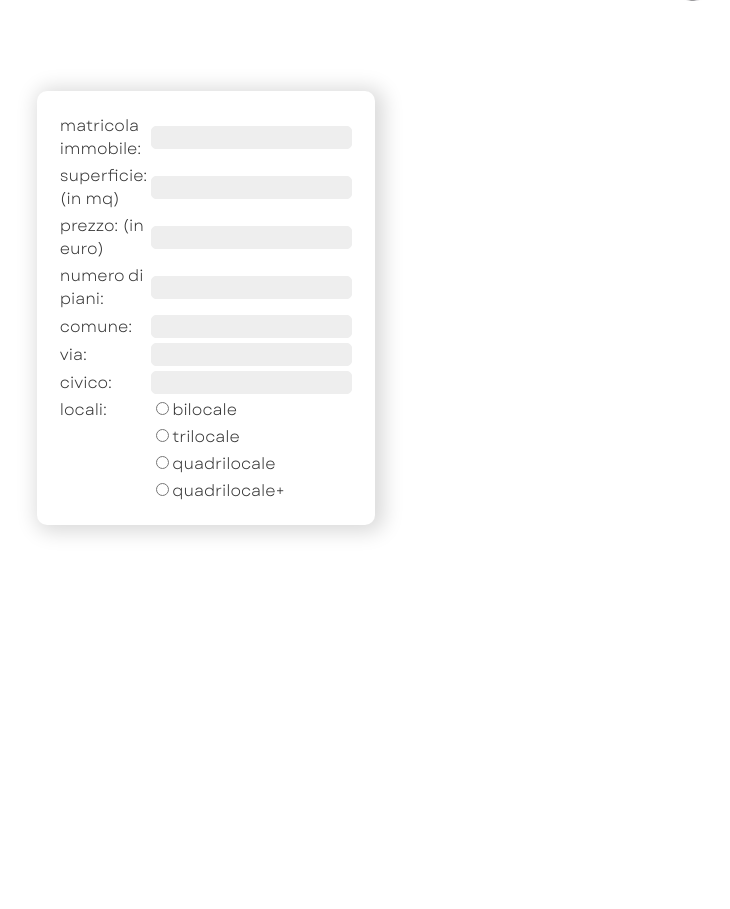
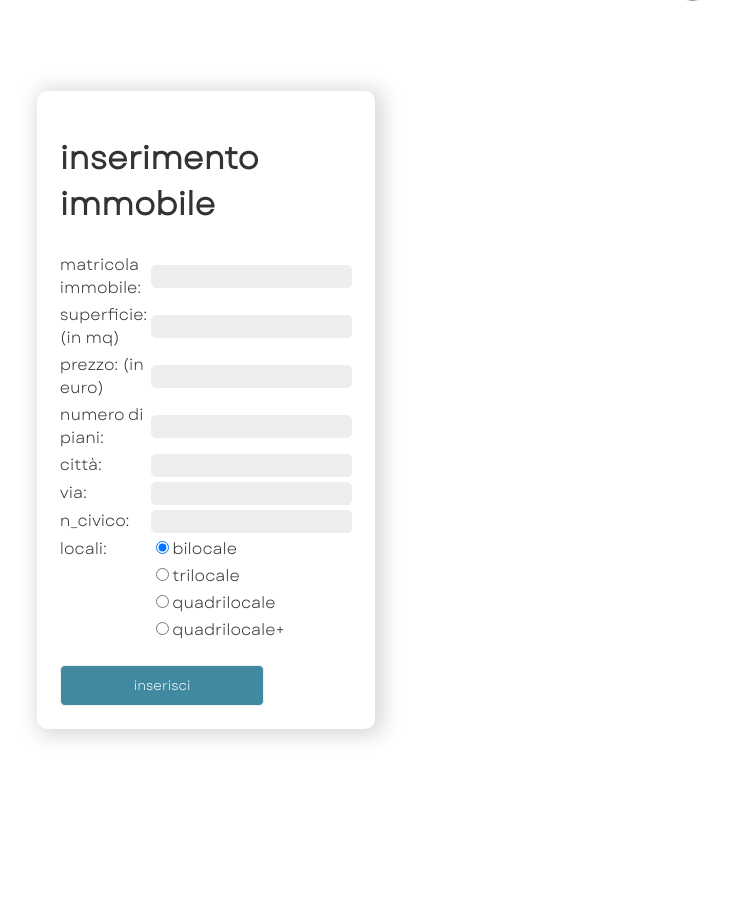
Before and after one commit to gaianour/gaiae2, a PHP site: page /pagine/inserimento.php in a window 1280 px wide. Shown: the part 69-978 px from the top of the page, without its empty margins (434-1164 px from the left). Before the commit the page ends 605 px from the top, so only its background shows below. Run offline with PHP 8.4, Linux system fonts and the light colour scheme; a user stored in the database is signed in; data that the repository does not hold is empty.

Commit message:
ultimazione inserimento (senza immagini)

```diff
--- /dev/null
+++ b/database/dati_db.php
@@ -0,0 +1,6 @@
+<?php
+    $host="localhost";
+    $user="root";
+    $password_database="";
+    $database="gaiae";
+?>
--- a/pagine/inserimento.php
+++ b/pagine/inserimento.php
@@ -1,3 +1,19 @@
+<?php
+    if(isset($_POST["matricola"])){$matricola=$_POST["matricola"];}else{$matricola="";}
+    if(isset($_POST["superficie"])){$superficie=$_POST["superficie"];}else{$superficie="";}
+    if(isset($_POST["n_piani"])){$n_piani=$_POST["n_piani"];}else{$n_piani="";}
+    if(isset($_POST["prezzo"])){$prezzo=$_POST["prezzo"];}else{$prezzo="";}
+    if(isset($_POST["citta"])){$citta=$_POST["citta"];}else{$citta="";}
+    if(isset($_POST["via"])){$via=$_POST["via"];}else{$via="";}
+    if(isset($_POST["n_civico"])){$n_civico=$_POST["n_civico"];}else{$n_civico="";}
+
+    session_start();
+
+    require("../database/dati_db.php");
+
+    $username=$_SESSION["username"];
+?>
+
 <!DOCTYPE html>
 <html lang="en">
 <head>
@@ -25,47 +41,96 @@
     </header>
 
     <main>
-        <form action="<?php $_SERVEER['PHP_SELF']?>" method="post">
+        <form action="<?php $_SERVER['PHP_SELF']?>" method="post">
             <table class= "table__login">
                 <tr>
+                    <td colspan="2"><h1>inserimento immobile</h1></td>
+                </tr>
+                <tr>
                     <td>matricola immobile:</td>
-                    <td><input type="number" name="matricola"></td>
+                    <td><input type="number" name="matricola" required></td>
                 </tr>
                 <tr >
                     <td>superficie: (in mq)</td>
-                    <td><input type="number" name="superficie"></td>
+                    <td><input type="number" name="superficie" required></td>
                 </tr>
                 <tr>
                     <td>prezzo: (in euro)</td>
-                    <td><input type="number" name="prezzo"></td>
+                    <td><input type="number" name="prezzo" required></td>
                 </tr>
                 <tr>
                     <td>numero di piani: </td>
-                    <td><input type="number" name="n_piani"></td>
+                    <td><input type="number" name="n_piani" required></td>
                 </tr>
                 <tr>
-                    <td>comune:</td>
-                    <td><input type="text" name="comune"></td>
+                    <td>città:</td>
+                    <td><input type="text" name="citta" required></td>
                 </tr>
                 <tr>
                     <td>via: </td>
-                    <td><input type="text" name="via"></td>
+                    <td><input type="text" name="via" required></td>
                 </tr>
                 <tr>
-                    <td>civico: </td>
-                    <td><input type="text" name="civico"></td>
+                    <td>n_civico: </td>
+                    <td><input type="text" name="n_civico" required></td>
                 </tr>
                 <tr>
                     <td>locali: </td>
                     <td>
-                        <input type="radio" name="locali" name="bilocale">bilocale
+                        <input type="radio" name="locali" name="bilocale" checked>bilocale
                     </td>
                 </tr>
                 <tr><td></td><td><input type="radio" name="locali" name="trilocale">trilocale</td></tr>
                 <tr><td></td><td><input type="radio" name="locali" name="quadrilocale">quadrilocale</td></tr>
                 <tr><td></td><td><input type="radio" name="locali" name="quadrilocale+">quadrilocale+</td></tr>
-            </table>
+
+                <tr>
+                    <td colspan="2">
+                        <input style="text-align:center" class="input__submit" type="submit" value="inserisci">
+                    </td>
+                </tr>
+
         </form>
+
+        <?php
+
+            if(isset($_POST["matricola"])){
+                echo "qua";
+                $conn = new mysqli($host, $user, $password_database, $database);
+
+                if($conn->connect_error){
+                    die("<p>Connessione al server non riuscita: ".$conn->connect_error."</p>");
+                }
+
+                $myquery = "SELECT matricola
+                        FROM immobile
+                        WHERE matricola='" . $_POST["matricola"] . "'";
+
+
+                $ris = $conn->query($myquery) or die("<p>Query fallita!</p>");
+                if ($ris->num_rows > 0) {
+                    echo "<tr><td colspan='2'><h5 class='messaggio__errore'>Un immobile con questa matricola esiste già, si è pregati di scegliere un altro numero</h5></td></tr>";
+                } else {
+
+                    $myquery = "INSERT INTO immobile (matricola, username, superficie, prezzo, n_piani, citta, via, n_civico)
+                                VALUES ('$matricola', '$username', '$superficie', '$prezzo', '$n_piani','$citta', '$via', '$n_civico')";
+
+                    if ($conn->query($myquery) === true) {
+
+                        $conn->close();
+
+                        echo "<tr><td colspan='2'><h5 class='messaggio'>Inserimento effettuato con successo!</h5></td></tr>";
+                    } else {
+                        echo "Non è stato possibile effettuare la registrazione per il seguente motivo: " . $conn->error;
+                    }
+
+                }
+            }
+
+
+        ?>
+         </table>
+
     </main>
 </body>
 </html>
--- a/pagine/preferiti.php
+++ b/pagine/preferiti.php
@@ -1,9 +1,7 @@
 <?php
 	session_start();
-	$host= "localhost";
-    $user= "root";
-    $password_database= "";
-    $database = "gaiae";
+
+	require("../database/dati_db.php");
 
 	if(!isset($_SESSION['username'])){
 		header('location: ../login.php');
--- a/pagine/registrazione.php
+++ b/pagine/registrazione.php
@@ -1,8 +1,5 @@
 <?php
-$host= "localhost";
-$user= "root";
-$password_database= "";
-$database = "gaiae";
+require("../database/dati_db.php");
 
     if(isset($_POST["username"])) $username = $_POST["username"];  else $username = "";
     if(isset($_POST["password"])) $password = $_POST["password"];  else $password = "";
--- a/pagine/style.css
+++ b/pagine/style.css
@@ -224,3 +224,17 @@ input.barra__ricerca__input{margin-left: 10px;}
     margin-top: 50px;
 }
 .footer_text{color: #eee; margin: auto; text-align: center;}
+
+
+/* INSEERIMENTO */
+
+.table__inserimento{
+    padding: 20px;
+    margin: auto;
+    margin-top: 100px;
+    margin-bottom: 180px;
+    width: 60%;
+    border-radius: 10px;
+    background-color: #fff;
+    box-shadow: 4px 2px 20px 5px rgba(5,5,5,0.15);
+}
```
Also changed, not shown: login.php (+3 -4 lines), database/gaiaedef.sql (renamed from databse/gaiaedef.sql), dtabase da eliminare/gaiae2.sql (renamed from database/gaiae2.sql), dtabase da eliminare/gaiaedef,sql.txt (renamed from database/gaiaedef,sql.txt).
